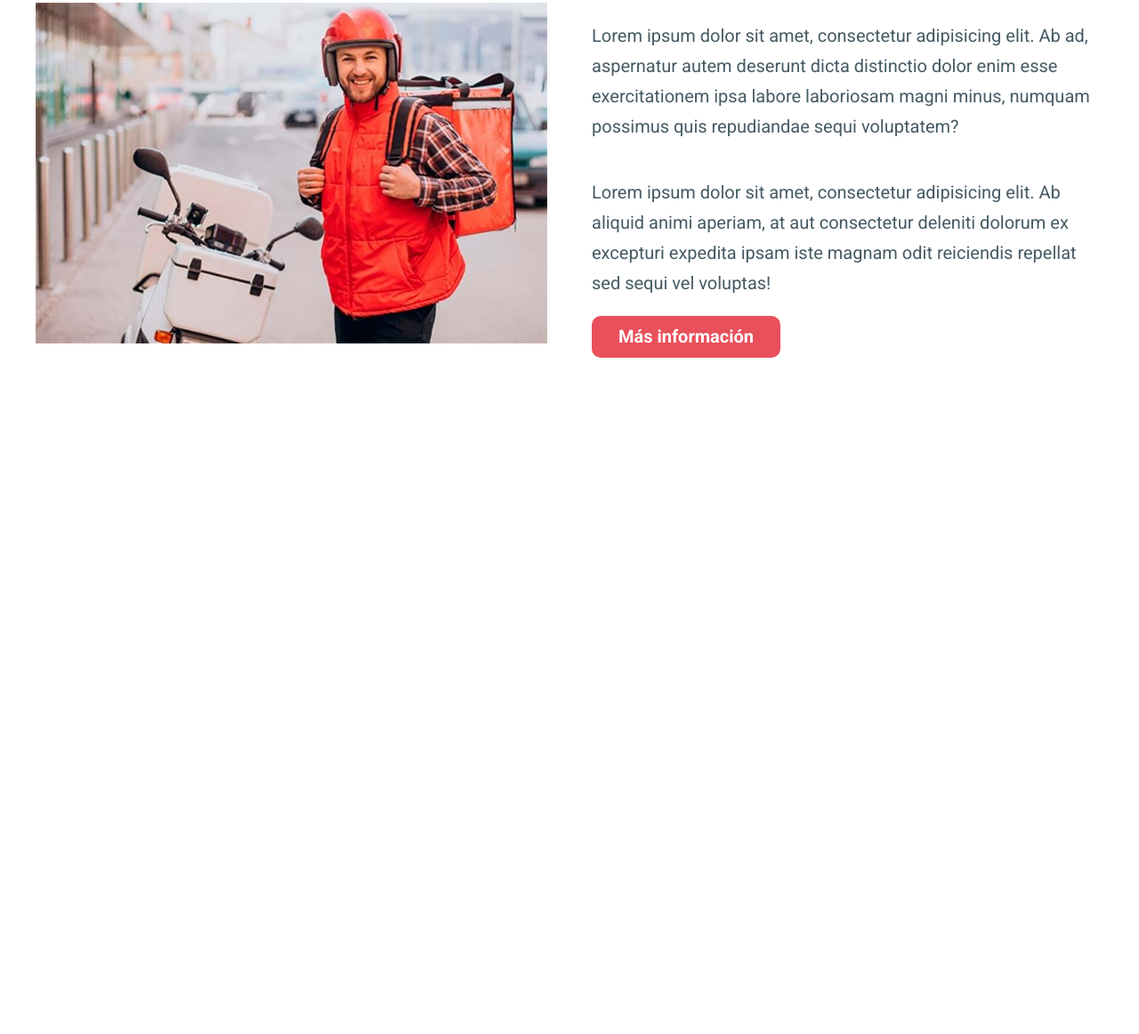
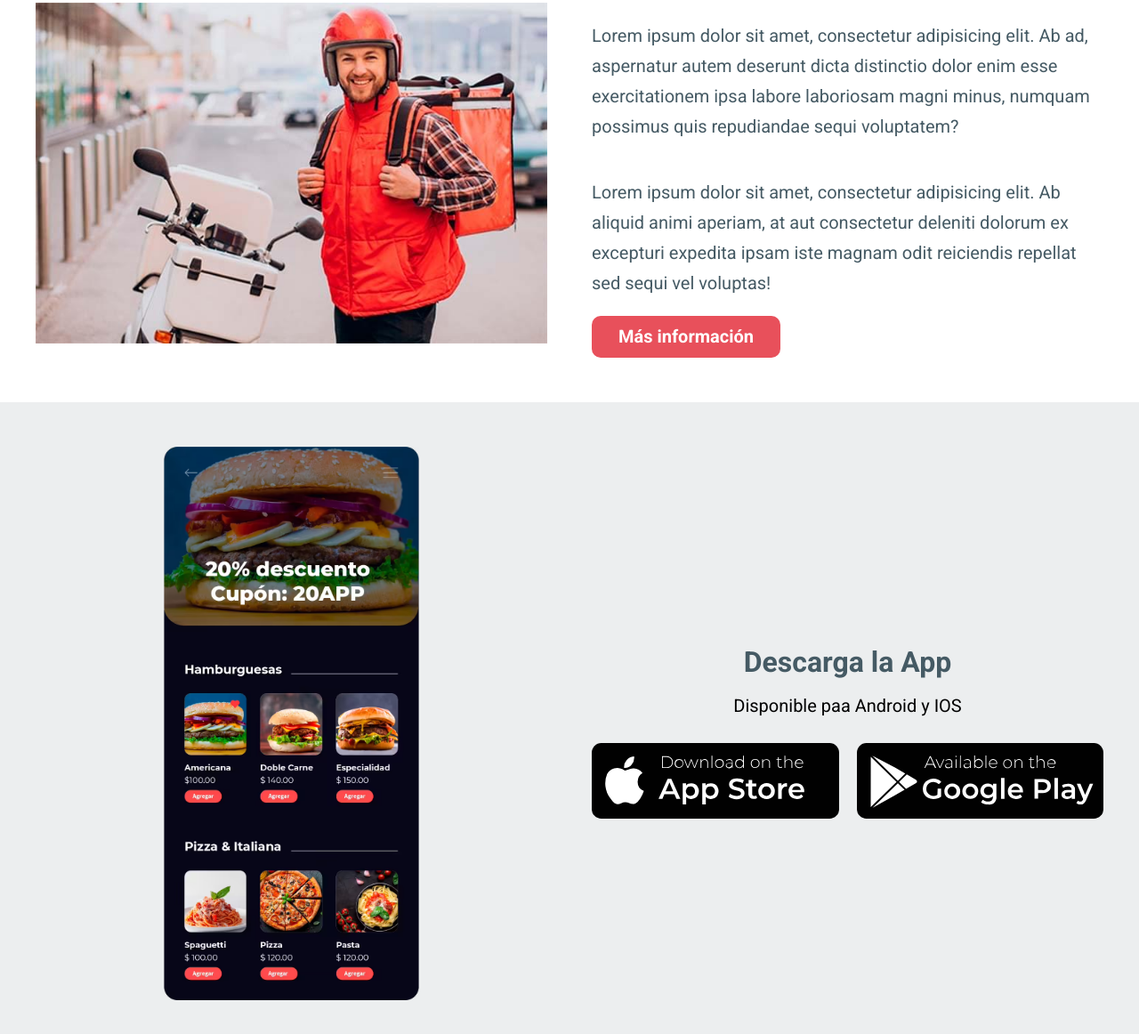
Before and after one commit to dolivare5/app-delivery, a website: page index.html in a window 1280 px wide. Shown: the part 5131-6293 px from the top of the page at 89% size. Before the commit the page ends 5583 px from the top, so only its background shows below. Drawn offline with Linux system fonts and the light colour scheme.

Commit message:
Sección de tiendas móviles terminada. Utilizo display flex y grid. Además implemento transiciones.

```diff
--- a/index.html
+++ b/index.html
@@ -470,5 +470,35 @@
                 </div> <!-- .repartidores__contenido -->
             </div> <!-- .repartidores__grid .contenedor -->
         </section> <!-- .repartidores -->
+
+        <section class="descargar">
+            <div class="descargar__grid contenedor">
+                <div class="descargar__imagen">
+                    <picture>
+                        <source srcset="build/img/app.avif" type="image/avif">
+                        <source srcset="build/img/app.webp" type="image/webp">
+                        <img loading="lazy" decoding="async" src="build/img/app.png" alt="Imagen App" width="752" height="1626" >
+                    </picture>
+                </div> <!-- .descargar__imagen -->
+
+                <div class="tiendas">
+                    <h3 class="tiendas__heading">Descarga la App</h3>
+                    <p class="tiendas__texto">Disponible paa Android y IOS</p>
+
+                    <div class="tiendas__grid">
+                        <a href="#" class="tiendas__elace">
+                            <img src="build/img/tienda-apple.svg" alt="tenda de Aple">
+                        </a> <!-- .tiendas__elace -->
+
+                        <a href="#" class="tiendas__elace">
+                            <img src="build/img/tienda-android.svg" alt="tenda de Android">
+                        </a> <!-- .tiendas__elace -->
+
+
+                    </div> <!-- ..tiendas__grid -->
+                </div> <!-- .tiendas -->
+
+            </div> <!-- .descargar__grid contenedor -->
+        </section> <!-- .descargar -->
     </body>
 </html>
--- a/src/scss/app.scss
+++ b/src/scss/app.scss
@@ -5,3 +5,4 @@
 @use "testimoniales";
 @use "favoritos";
 @use "repartidores";
+@use "descargar";
--- /dev/null
+++ b/src/scss/descargar/_descargar.scss
@@ -0,0 +1,30 @@
+@use "../base/variables" as v;
+@use "../base/mixins" as m;
+
+.descargar{
+    background-color: v.$grisClaro;
+    padding: v.$separacion 0;
+    &__grid{
+        display: flex;
+        flex-direction: column-reverse;
+
+        @include m.tablet{
+            @include m.grid(2, v.$separacion)
+        }
+    }
+
+    &__imagen{
+        margin: 10rem auto 0 auto;
+        width: 50%;
+        transition-property: transform;
+        transition-duration: 360ms;
+
+        @include m.tablet{
+            margin-top: 0;
+        }
+
+        &:hover{
+            transform: rotate(4deg) scale(1.2);
+        }
+    }
+}
--- /dev/null
+++ b/src/scss/descargar/_index.scss
@@ -0,0 +1,2 @@
+@forward "descargar";
+@forward "tiendas";
--- /dev/null
+++ b/src/scss/descargar/_tiendas.scss
@@ -0,0 +1,35 @@
+@use "../base/variables" as v;
+@use "../base/mixins" as m;
+
+.tiendas {
+    display: flex;
+    flex-direction: column;
+    justify-content: center;
+
+    &__heading,
+    &__texto{
+        text-align: center;
+    }
+
+    &__heading{
+        color: v.$secundario;
+        margin: 2rem 0 0 0;
+    }
+
+    &__texto {
+        margin-bottom: 3rem;
+    }
+
+    &__enlace{
+        transition-property: transform;
+        transition-duration: 500ms;
+
+        :hover{
+            transform: scale(1.2);
+        }
+    }
+
+    &__grid{
+        @include m.grid(2, 2rem);
+    }
+}
```
Also changed, not shown: build/css/app.css, 1 other file.
